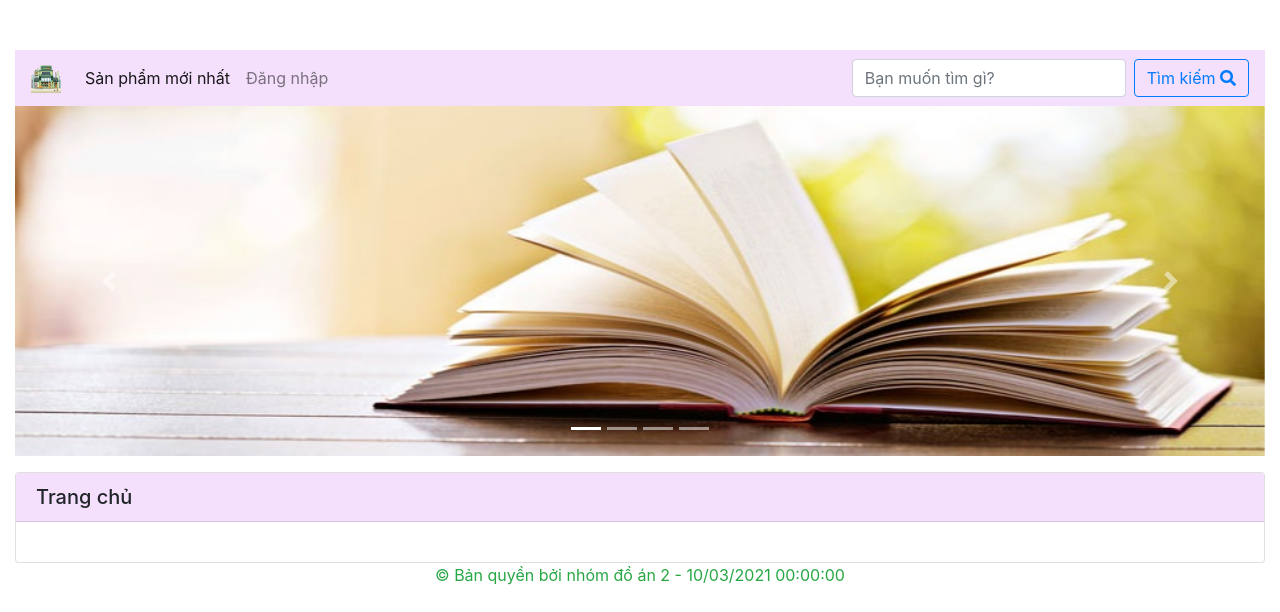
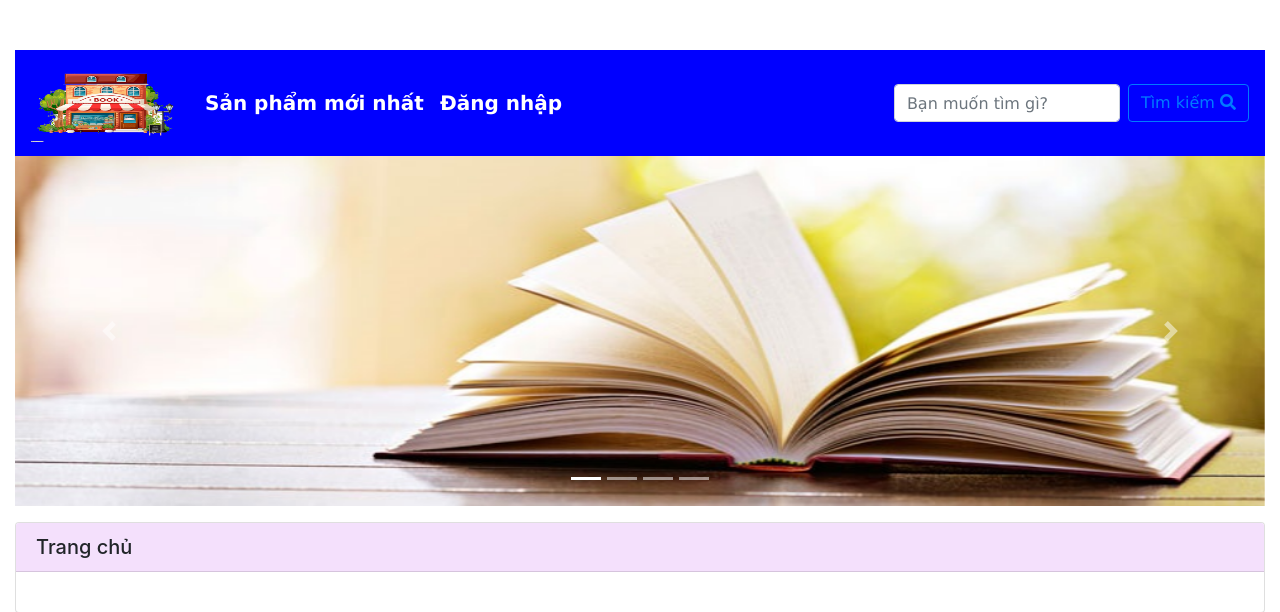
Before and after one commit to ngovanthai123/QLBanSach, an ASP.NET MVC app: template ShopOnline/ShopOnline/Views/Home/Index.cshtml in a window 1280 px wide. Shown: the top 612 px of the page. Run offline with ASP.NET Core 8 and stand-ins for ASP.NET MVC 5, Linux system fonts and the light colour scheme; the template is opened without the code that fills it, so the values that code supplies are empty; the project's own start-up code is not run, and a stand-in starts its controllers and pages; some libraries are stand-ins or nearby versions.

Commit message:
Edit sương sương

```diff
--- a/ShopOnline/ShopOnline/Views/Shared/_Layout.cshtml
+++ b/ShopOnline/ShopOnline/Views/Shared/_Layout.cshtml
@@ -10,23 +10,23 @@
 </head>
 <body>
     <div class="container-fluid">
-        <nav class="navbar navbar-expand-lg navbar-light" style="background-color:#f4e0fc">
+        <nav class="navbar navbar-expand-lg navbar-light" style="background-color:blue">
             <a class="navbar-brand" href="@Url.Action("Index", "Home")">
-                <img src="~/Images/lg1.png" width="30" height="30" class="d-inline-block align-top" alt="" />
+                <img src="~/Images/lg2.png" width="150" height="80" class="d-inline-block align-top" alt="" />
 
             </a>
             <button class="navbar-toggler" type="button" data-toggle="collapse" data-target="#navbarSupportedContent" aria-controls="navbarSupportedContent" aria-expanded="false" aria-label="Toggle navigation">
                 <span class="navbar-toggler-icon"></span>
             </button>
-            <div class="collapse navbar-collapse" id="navbarSupportedContent">
+            <div class="collapse navbar-collapse" id="navbarSupportedContent" style="font-family:'Lucida Sans', 'Lucida Sans Regular', 'Lucida Grande', 'Lucida Sans Unicode', Geneva, Verdana, sans-serif; font-size:20px; font-weight:bold">
                 <ul class="navbar-nav mr-auto">
                     <li class="nav-item active">
-                        <a class="nav-link" href="@Url.Action("Index", "Home")">Sản phẩm mới nhất</a>
+                        <a class="nav-link" href="@Url.Action("Index", "Home")" style="color:white">Sản phẩm mới nhất</a>
                     </li>
                     @if (Session["MaKhachHang"] == null)
                     {
                         <li class="nav-item">
-                            <a class="nav-link" href="@Url.Action("Login", "Home")">Đăng nhập</a>
+                            <a class="nav-link" href="@Url.Action("Login", "Home")"style="color:white">Đăng nhập</a>
                         </li>
                     }
                     else
```
